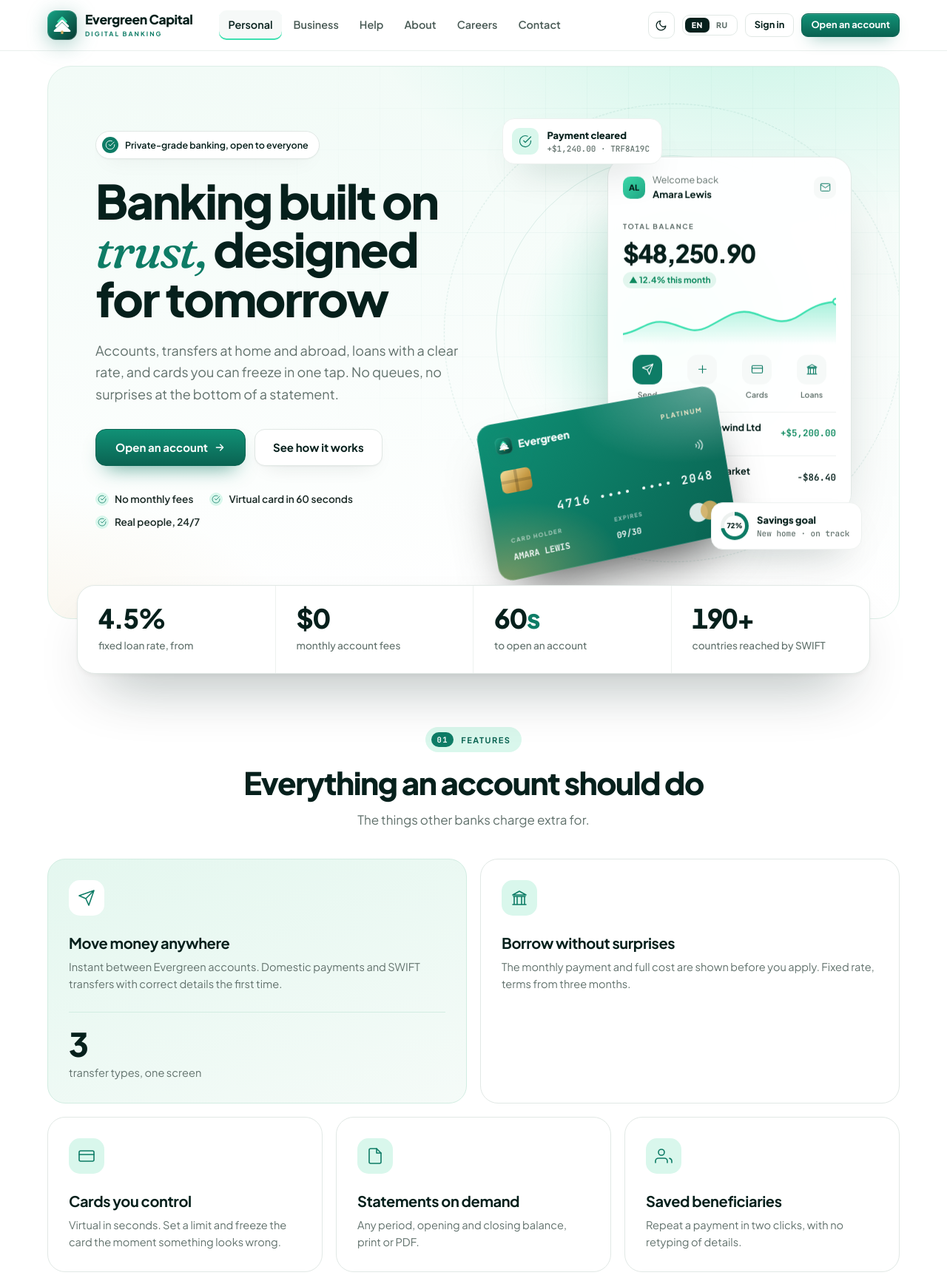
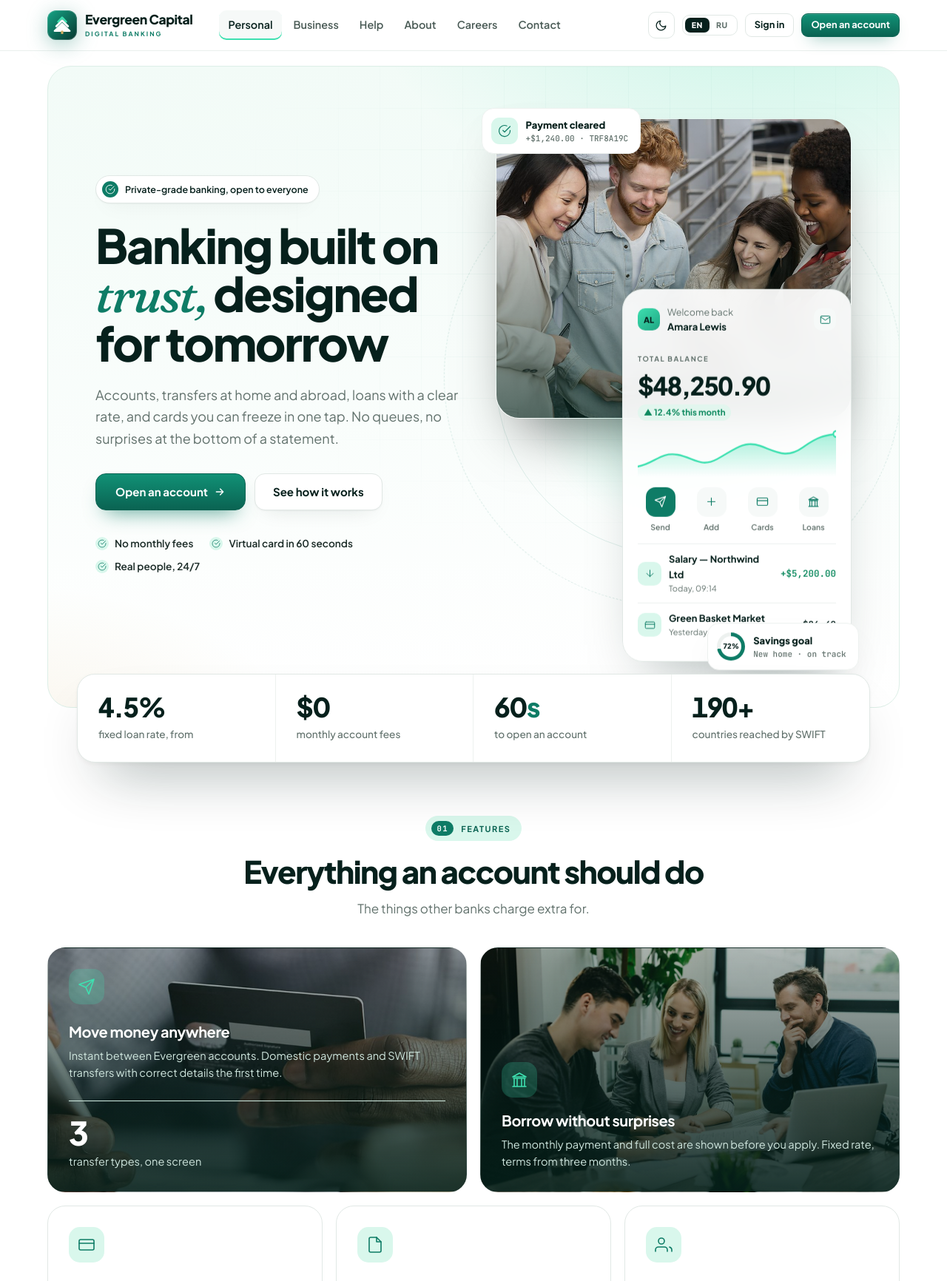
Before and after one commit to isuggestng-ui/evergreen-capital, a PHP site: page / in a window 1280 px wide. Shown: the top 1732 px of the page at 74% size. Run offline with PHP 8.4, Linux system fonts and the light colour scheme; data comes from the database, SQL or seed files in the repository; some libraries are stand-ins or nearby versions.

Commit message:
Add files via upload

```diff
--- a/assets/css/app.css
+++ b/assets/css/app.css
@@ -1318,3 +1318,86 @@ html:not(.dark) .topbar .themetoggle{border-color:var(--line);color:var(--ink-2)
 @media (max-width:980px){ .sitebar .mob-theme{display:inline-grid;margin-left:auto} .sitebar .mob-theme + .sitenav-burger{margin-left:14px} }
 @media (min-width:981px){ .sitebar .mob-theme{display:none} }
 html{transition:background-color .2s}
+
+
+/* ── photos ── */
+.v-photo{position:absolute;left:0;top:3%;width:68%;height:88%;border-radius:34px;overflow:hidden;z-index:0;
+  box-shadow:0 40px 80px -30px rgba(0,0,0,.55);border:1px solid rgba(255,255,255,.16)}
+.v-photo img{width:100%;height:100%;object-fit:cover;object-position:38% 20%;display:block}
+.v-photo::after{content:"";position:absolute;inset:0;background:linear-gradient(180deg,rgba(6,40,32,.05) 30%,rgba(6,40,32,.65))}
+.v-bgphoto{position:absolute;left:50%;top:0;transform:translateX(-50%);width:62%;height:100%;border-radius:30px;overflow:hidden;box-shadow:var(--shadow-lg)}
+.v-bgphoto img{width:100%;height:100%;object-fit:cover;display:block}
+.v-bgphoto::after{content:"";position:absolute;inset:0;background:linear-gradient(180deg,rgba(6,40,32,.0) 40%,rgba(6,40,32,.55))}
+.v-cards{min-height:480px}
+.v-cards .v-cardx{z-index:2}
+.photoband{margin:0 auto 44px;border-radius:28px;overflow:hidden;box-shadow:var(--shadow-lg);position:relative;aspect-ratio:21/7}
+.photoband img{width:100%;height:100%;object-fit:cover;display:block}
+.photoband.short{aspect-ratio:21/6;margin-bottom:36px}
+.photoband.short img{object-position:50% 38%}
+#transfers + .photoband,.sec .photoband{max-width:1100px}
+@media (max-width:760px){
+  .v-photo{width:92%;height:70%;top:0}
+  .photoband,.photoband.short{aspect-ratio:16/9;border-radius:20px}
+  .v-cards{min-height:400px}
+}
+
+/* hero photo: larger, phone card overlaps its lower edge */
+.hero .v-stage{min-height:660px}
+.hero .v-photo{left:0;top:0;width:88%;height:46%;border-radius:30px}
+.hero .v-photo img{object-position:50% 22%}
+.hero .v-app{top:25%}
+.hero .v-chip.c1{top:auto;bottom:auto;left:-3%;top:34%}
+@media (max-width:1100px){.hero .v-stage{min-height:600px}}
+@media (max-width:760px){
+  .hero .v-stage{min-height:560px}
+  .hero .v-photo{width:100%;height:42%}
+  .hero .v-app{top:22%}
+}
+.hero .v-chip.c1{top:-2%;left:-4%}
+.photoband.short{aspect-ratio:21/8}
+.photoband.short img{object-position:50% 12%}
+.sec .photoband{max-width:none}
+
+/* ── photo-forward pass ── */
+.steps article{padding:0 0 26px}
+.steps article > h3,.steps article > p{margin-left:26px;margin-right:26px}
+.steps .stepimg{display:block;width:100%;aspect-ratio:16/10;object-fit:cover;border-radius:22px 22px 0 0;margin-bottom:0}
+.steps article::before{position:absolute;top:14px;left:14px;margin:0;background:rgba(6,40,32,.82);backdrop-filter:blur(6px)}
+.steps article h3{margin-top:20px}
+.steps article:not(:last-child)::after{top:calc(50% - 60px)}
+.bento article.photo{
+  background:linear-gradient(180deg,rgba(5,32,26,.30),rgba(5,32,26,.90)),var(--bg) center/cover no-repeat;
+  border-color:transparent;color:#E6F2EE;display:flex;flex-direction:column;justify-content:flex-end;min-height:300px;
+}
+.bento article.photo h3{color:#fff}
+.bento article.photo p{color:#CFE6DE}
+.bento article.photo .ic{background:rgba(62,224,176,.22);color:var(--mint)}
+.bento article.photo.tall{justify-content:space-between}
+.hero .v-stage{min-height:700px}
+.hero .v-photo{height:58%;width:100%;border-radius:32px}
+.hero .v-app{top:33%;width:310px}
+.hero .v-chip.c1{top:-2%;left:-4%}
+.authside{
+  background:linear-gradient(180deg,rgba(6,40,32,.90) 0%,rgba(6,40,32,.55) 42%,rgba(6,40,32,.94) 100%),url(../img/community.jpg) 40% 30%/cover no-repeat,var(--dark-bg);
+}
+@media (max-width:1100px){.hero .v-stage{min-height:640px}}
+@media (max-width:760px){
+  .hero .v-stage{min-height:600px}
+  .hero .v-photo{height:48%}
+  .hero .v-app{top:30%;width:min(310px,88%)}
+  .bento article.photo{min-height:240px}
+}
+html:not(.dark) .bento article.photo,html:not(.dark) .bento article.dark.photo{
+  background:linear-gradient(180deg,rgba(5,32,26,.30),rgba(5,32,26,.90)),var(--bg) center/cover no-repeat;border-color:transparent;color:#E6F2EE}
+html:not(.dark) .bento article.photo h3,html:not(.dark) .bento article.dark.photo h3,html:not(.dark) .bento article.dark.photo .big{color:#fff}
+html:not(.dark) .bento article.photo p,html:not(.dark) .bento article.dark.photo p{color:#CFE6DE}
+html:not(.dark) .bento article.photo .ic,html:not(.dark) .bento article.dark.photo .ic{background:rgba(62,224,176,.22);color:var(--mint)}
+html:not(.dark) .authside{
+  background:linear-gradient(180deg,rgba(6,40,32,.90) 0%,rgba(6,40,32,.55) 42%,rgba(6,40,32,.94) 100%),url(../img/community.jpg) 40% 30%/cover no-repeat,var(--dark-bg);
+  color:#E6F2EE;border-right:0}
+html:not(.dark) .authside h2{color:#fff}
+html:not(.dark) .authside p,html:not(.dark) .authside li{color:#CFE3DC}
+html:not(.dark) .authside li .ic{background:var(--mint);color:var(--ink-2)}
+html:not(.dark) .authside .wordmark .wm-text{color:#fff}
+html:not(.dark) .authside .wordmark .wm-text small{color:var(--mint)}
+.hero .v-chip.c2{bottom:-7%;right:-2%}
--- a/inc/authside.php
+++ b/inc/authside.php
@@ -15,12 +15,6 @@ function auth_side($heading = null, $points = null)
         <ul>
           <?php foreach ($points as $p) echo '<li>' . icon('check') . '<span>' . e($p) . '</span></li>'; ?>
         </ul>
-        <div class="v-cardx" aria-hidden="true">
-          <div class="row"><span class="nm"><?php echo brand_mark(22); ?> Evergreen</span><span class="tier">Platinum</span></div>
-          <div class="row"><span class="chip"></span></div>
-          <span class="num">4716 •••• •••• 2048</span>
-          <div class="row"><span><small>Member since</small><b><?php echo date('Y'); ?></b></span><span class="circles"><i></i><i></i></span></div>
-        </div>
       </div>
       <p class="authnote">
         <?php
--- a/inc/layout.php
+++ b/inc/layout.php
@@ -132,7 +132,7 @@ function layout_head($title, $ctx = 'user')
 <link rel="preconnect" href="https://fonts.googleapis.com">
 <link rel="preconnect" href="https://fonts.gstatic.com" crossorigin>
 <link href="https://fonts.googleapis.com/css2?family=Plus+Jakarta+Sans:wght@400;500;600;700;800&family=Fraunces:ital,opsz,wght@1,9..144,500&family=JetBrains+Mono:wght@400;500;600;700&display=swap" rel="stylesheet">
-<link rel="stylesheet" href="<?php echo base_url('assets/css/app.css'); ?>?v=5">
+<link rel="stylesheet" href="<?php echo base_url('assets/css/app.css'); ?>?v=8">
 </head>
 <body class="ctx-<?php echo e($ctx); ?>">
 <?php if ($ctx === 'auth' || $ctx === 'plain') { ?>
--- a/index.php
+++ b/index.php
@@ -38,6 +38,7 @@ $wave = '<svg class="wave" viewBox="0 0 24 24" fill="none" stroke="currentColor"
 
       <div class="v-stage reveal" style="--d:.12s" aria-hidden="true">
         <span class="v-ring r1"></span><span class="v-ring r2"></span>
+        <div class="v-photo"><img src="<?php echo base_url('assets/img/community.jpg'); ?>" alt="" width="1200" height="800" fetchpriority="high"></div>
 
         <div class="v-app">
           <div class="v-app-top">
@@ -63,17 +64,6 @@ $wave = '<svg class="wave" viewBox="0 0 24 24" fill="none" stroke="currentColor"
           <div class="v-tx"><i><?php echo icon('card'); ?></i><span><b><?php echo te('v.tx_grocer'); ?></b><small><?php echo te('demo.yesterday'); ?></small></span><em>−<?php echo money(86.40); ?></em></div>
         </div>
 
-        <div class="v-cardx">
-          <div class="row"><span class="nm"><?php echo brand_mark(22); ?> Evergreen</span><span class="tier">Platinum</span></div>
-          <div class="row"><span class="chip"></span><?php echo $wave; ?></div>
-          <span class="num">4716 •••• •••• 2048</span>
-          <div class="row">
-            <span><small>Card holder</small><b>AMARA LEWIS</b></span>
-            <span><small>Expires</small><b>09/30</b></span>
-            <span class="circles"><i></i><i></i></span>
-          </div>
-        </div>
-
         <div class="v-chip c1"><span class="ico"><?php echo icon('check'); ?></span><span><b><?php echo te('v.chip1_h'); ?></b><small>+<?php echo money(1240); ?> · TRF8A19C</small></span></div>
         <div class="v-chip c2"><span class="v-ringp" style="--p:72" data-v="72%"></span><span><b><?php echo te('v.chip2_h'); ?></b><small><?php echo te('v.chip2_s'); ?></small></span></div>
       </div>
@@ -97,7 +87,7 @@ $wave = '<svg class="wave" viewBox="0 0 24 24" fill="none" stroke="currentColor"
     </div>
 
     <div class="bento">
-      <article class="tall dark reveal">
+      <article class="tall dark photo reveal" style="--bg:url(<?php echo base_url('assets/img/tile-card.jpg'); ?>)">
         <div>
           <?php echo icon('send'); ?>
           <h3><?php echo te('feat.move_h'); ?></h3>
@@ -105,7 +95,7 @@ $wave = '<svg class="wave" viewBox="0 0 24 24" fill="none" stroke="currentColor"
         </div>
         <div><span class="big">3</span><p><?php echo te('feat.type_count'); ?></p></div>
       </article>
-      <article class="wide reveal" style="--d:.06s">
+      <article class="wide photo reveal" style="--d:.06s;--bg:url(<?php echo base_url('assets/img/lending.jpg'); ?>)">
         <?php echo icon('bank'); ?>
         <h3><?php echo te('feat.borrow_h'); ?></h3>
         <p><?php echo te('feat.borrow_p'); ?></p>
@@ -125,12 +115,12 @@ $wave = '<svg class="wave" viewBox="0 0 24 24" fill="none" stroke="currentColor"
         <h3><?php echo te('feat.benef_h'); ?></h3>
         <p><?php echo te('feat.benef_p'); ?></p>
       </article>
-      <article class="wide reveal" style="--d:.06s">
+      <article class="wide photo reveal" style="--d:.06s;--bg:url(<?php echo base_url('assets/img/careers-banner.jpg'); ?>)">
         <?php echo icon('check'); ?>
         <h3><?php echo te('feat.receipt_h'); ?></h3>
         <p><?php echo te('feat.receipt_p'); ?></p>
       </article>
-      <article class="wide reveal" style="--d:.1s">
+      <article class="wide photo reveal" style="--d:.1s;--bg:url(<?php echo base_url('assets/img/tile-people.jpg'); ?>)">
         <?php echo icon('mail'); ?>
         <h3><?php echo te('feat.notice_h'); ?></h3>
         <p><?php echo te('feat.notice_p'); ?></p>
@@ -224,6 +214,7 @@ $wave = '<svg class="wave" viewBox="0 0 24 24" fill="none" stroke="currentColor"
   <section class="sec" id="cards">
     <div class="split">
       <div class="v-cards reveal" aria-hidden="true">
+        <div class="v-bgphoto"><img src="<?php echo base_url('assets/img/payments-portrait.jpg'); ?>" alt="" width="800" height="1000" loading="lazy"></div>
         <div class="v-cardx k1">
           <div class="row"><span class="nm"><?php echo brand_mark(22); ?> Evergreen</span><span class="tier">Black</span></div>
           <div class="row"><span class="chip"></span><?php echo $wave; ?></div>
@@ -258,6 +249,10 @@ $wave = '<svg class="wave" viewBox="0 0 24 24" fill="none" stroke="currentColor"
       <div class="numlabel"><b>04</b> <?php echo te('calc.label'); ?></div>
       <h2><?php echo te('calc.title'); ?></h2>
       <p><?php echo te('calc.sub'); ?></p>
+    </div>
+
+    <div class="photoband short reveal">
+      <img src="<?php echo base_url('assets/img/lending.jpg'); ?>" alt="" width="1200" height="800" loading="lazy">
     </div>
 
     <div class="calcwrap reveal" style="--d:.08s">
@@ -326,11 +321,11 @@ $wave = '<svg class="wave" viewBox="0 0 24 24" fill="none" stroke="currentColor"
       <p><?php echo te('steps.sub'); ?></p>
     </div>
     <div class="steps">
-      <article class="reveal"><h3><?php echo te('steps.s1_h'); ?></h3>
+      <article class="reveal"><img class="stepimg" src="<?php echo base_url('assets/img/step-1.jpg'); ?>" alt="" width="600" height="400" loading="lazy"><h3><?php echo te('steps.s1_h'); ?></h3>
         <p><?php echo te('steps.s1_p'); ?></p></article>
-      <article class="reveal" style="--d:.08s"><h3><?php echo te('steps.s2_h'); ?></h3>
+      <article class="reveal" style="--d:.08s"><img class="stepimg" src="<?php echo base_url('assets/img/step-2.jpg'); ?>" alt="" width="600" height="400" loading="lazy"><h3><?php echo te('steps.s2_h'); ?></h3>
         <p><?php echo te('steps.s2_p'); ?></p></article>
-      <article class="reveal" style="--d:.16s"><h3><?php echo te('steps.s3_h'); ?></h3>
+      <article class="reveal" style="--d:.16s"><img class="stepimg" src="<?php echo base_url('assets/img/step-3.jpg'); ?>" alt="" width="600" height="400" loading="lazy"><h3><?php echo te('steps.s3_h'); ?></h3>
         <p><?php echo te('steps.s3_p'); ?></p></article>
     </div>
   </section>
```
Also changed, not shown: assets/img/step-1.jpg (added), assets/img/step-2.jpg (added), assets/img/step-3.jpg (added), assets/img/tile-card.jpg (added), assets/img/tile-people.jpg (added).
